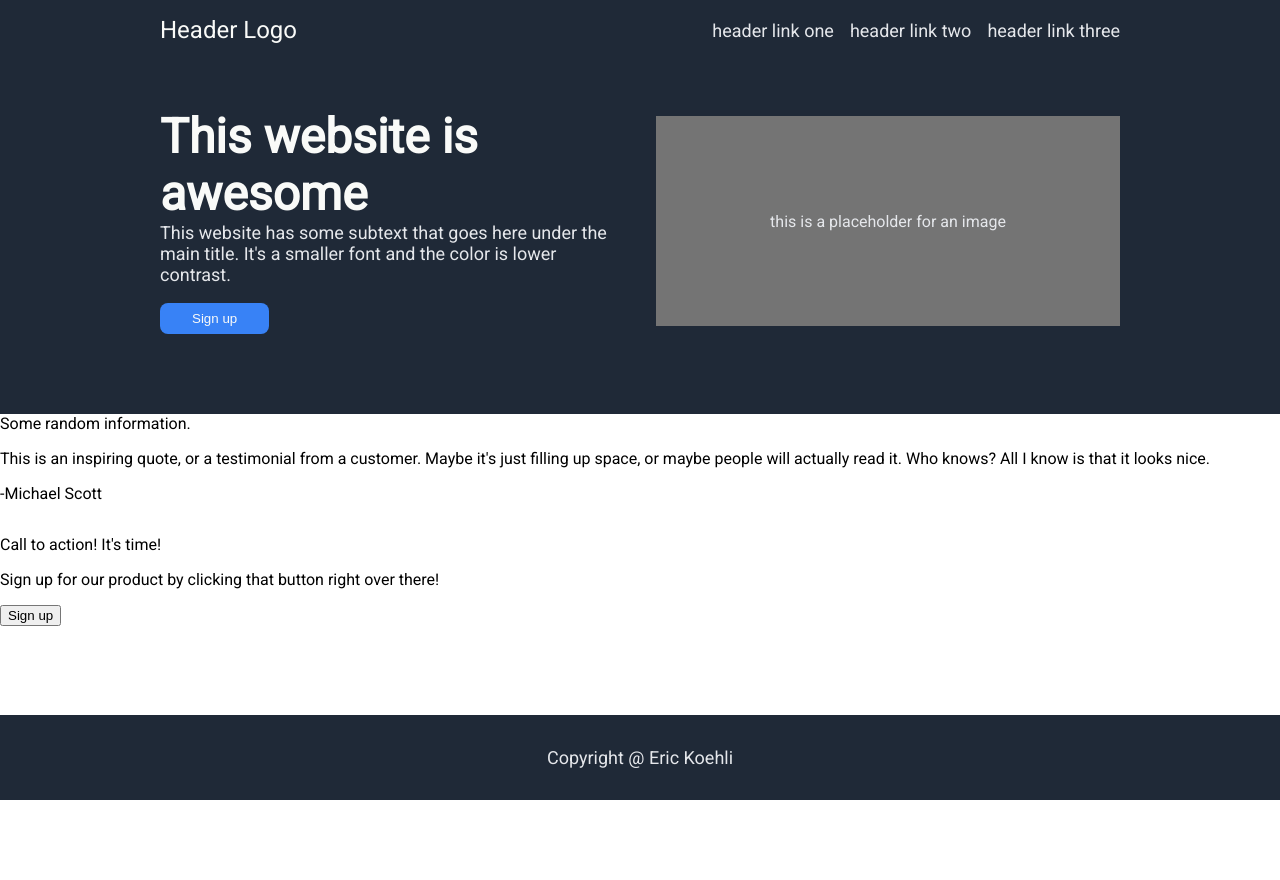
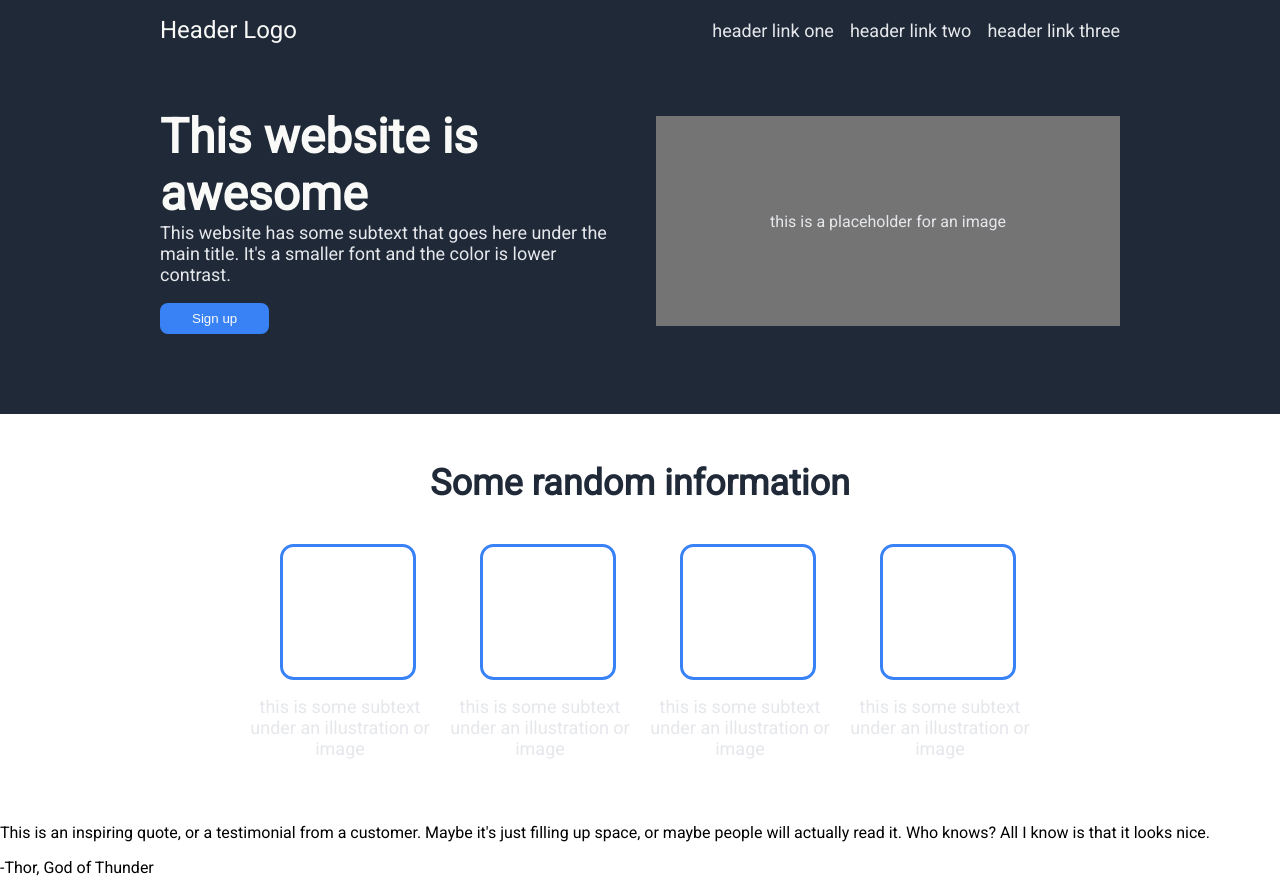
Before and after one commit to ericpko/odin-project-landing-page, a plain HTML site: page index.html in a window 1280 px wide. Shown: the top 880 px of the page. Before the commit the page ends 800 px from the top, so only its background shows below. Drawn offline with Linux system fonts and the light colour scheme.

Commit message:
Added <main> section

```diff
--- a/index.html
+++ b/index.html
@@ -43,7 +43,31 @@
    </div>
 
    <main class="information">
-      Some random information.
+      <div class="container">
+         <div class="info-content">
+            <div class="info-text">
+               Some random information
+            </div>
+            <div class="info-cards">
+               <div class="info">
+                  <figure></figure>
+                  <div class="text">this is some subtext under an illustration or image</div>
+               </div>
+               <div class="info">
+                  <figure></figure>
+                  <div class="text">this is some subtext under an illustration or image</div>
+               </div>
+               <div class="info">
+                  <figure></figure>
+                  <div class="text">this is some subtext under an illustration or image</div>
+               </div>
+               <div class="info">
+                  <figure></figure>
+                  <div class="text">this is some subtext under an illustration or image</div>
+               </div>
+            </div>
+         </div>
+      </div>
    </main>
 
    <div class="quote">
@@ -51,7 +75,7 @@
          Maybe it's just filling up space, or maybe people will actually read it.
          Who knows? All I know is that it looks nice.
       </p>
-      <p class="quoter">-Michael Scott</p>
+      <p class="quoter">-Thor, God of Thunder</p>
    </div>
 
    <div class="fourth-section">
--- a/style.css
+++ b/style.css
@@ -111,3 +111,41 @@ a {
    padding: 8px 32px;
    border-radius: 8px;
 }
+
+.info-content {
+   display: flex;
+   flex-direction: column;
+   justify-content: center;
+   align-items: center;
+   padding: 32px 0;
+}
+
+.info-text {
+   font-size: 36px;
+   font-weight: bolder;
+   color: #1F2937;
+   margin-bottom: 24px;
+}
+
+.text {
+   font-size: 18px;
+   color: #E5E7EB;
+}
+
+.info-cards {
+   display: flex;
+   justify-content: space-between;
+   align-items: center;
+}
+
+figure {
+   width: 130px;
+   height: 130px;
+   border: 3px solid #3882F6;
+   border-radius: 10%;
+}
+
+.info {
+   max-width: 200px;
+   text-align: center;
+}
```
